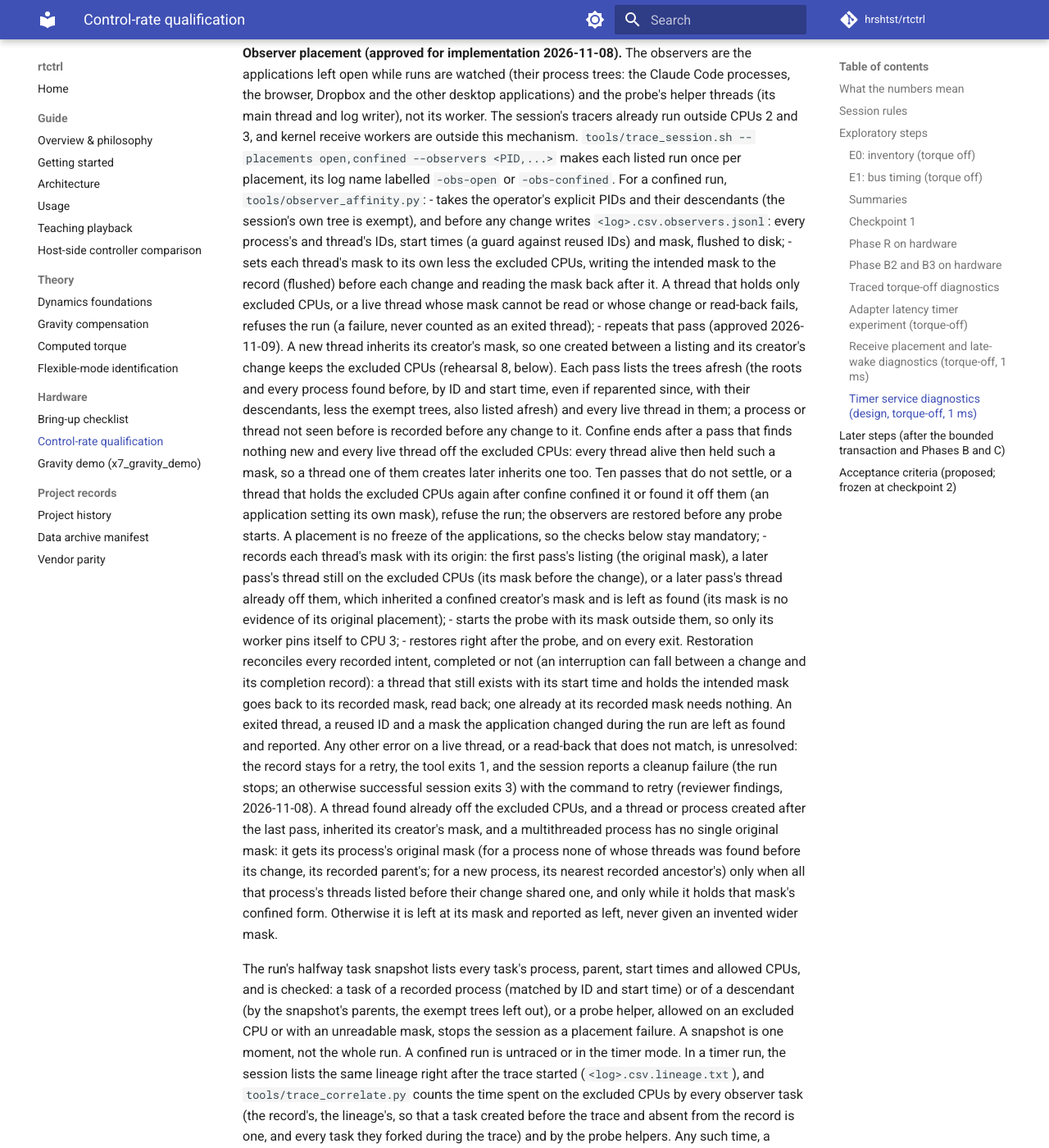
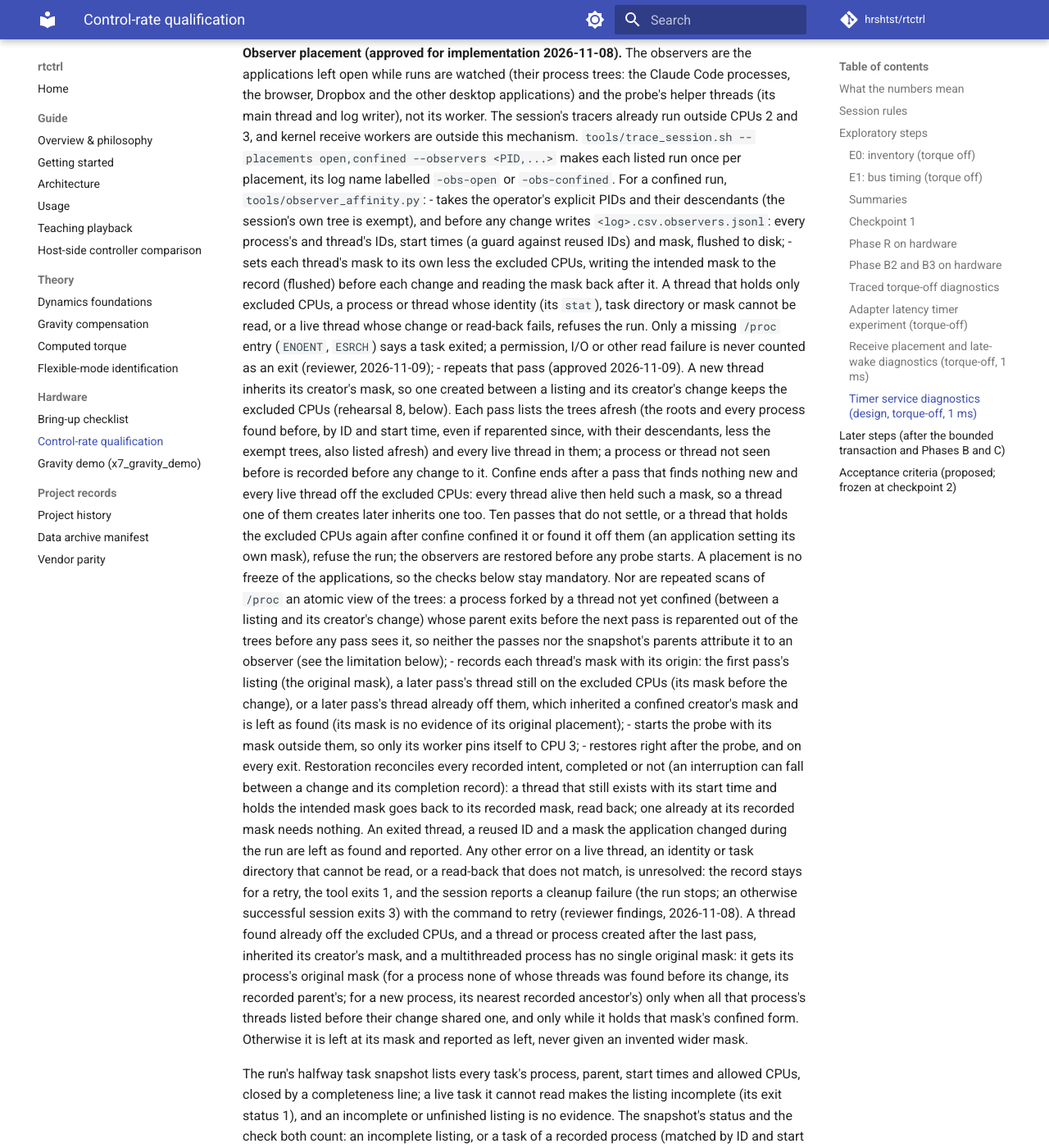
Before and after one commit to hrshtst/rtctrl, an MkDocs documentation site: the page built from docs/hardware/control-rate.md, in a window 1280 px wide and 1400 px high, scrolled down 29790 px. Shown: the whole window at 82% size. Built offline with MkDocs 1.6.1 and Material for MkDocs 9.7.7, drawn with Linux system fonts in a browser that asks for light colours; comment, search, counter and statistics services are not loaded; some of the changed text lies outside the part shown.

Commit message:
docs: unreadable tasks fail the placement, and its ancestry limitation
control-rate.md: a process or thread whose identity, task directory or
mask cannot be read refuses confine and leaves restore unresolved, only a
missing /proc entry being an exit; the snapshot's completeness line and
status, an incomplete lineage being no evidence; and the limitation of the
placement evidence: repeated scans are no atomic view, a descendant
reparented out of the trees unseen is attributed by nothing but a fork the
trace recorded, so a passing confined run shows the attributable observer
tasks off CPUs 2 and 3, not every possible descendant isolated.
history.md: the fix's review, the later full runs, and the unexplained
gravity_demo_smoke failure of one full run (it passed five times alone
and in the next full run).

Claude-Session: https://claude.ai/code/session_019n1vHmKvqcQXktHbT1RjBu

```diff
--- a/docs/hardware/control-rate.md
+++ b/docs/hardware/control-rate.md
@@ -1443,9 +1443,12 @@ or `-obs-confined`. For a confined run, `tools/observer_affinity.py`:
   times (a guard against reused IDs) and mask, flushed to disk;
 - sets each thread's mask to its own less the excluded CPUs, writing the
   intended mask to the record (flushed) before each change and reading the
-  mask back after it. A thread that holds only excluded CPUs, or a live
-  thread whose mask cannot be read or whose change or read-back fails,
-  refuses the run (a failure, never counted as an exited thread);
+  mask back after it. A thread that holds only excluded CPUs, a process or
+  thread whose identity (its `stat`), task directory or mask cannot be read,
+  or a live thread whose change or read-back fails, refuses the run. Only a
+  missing `/proc` entry (`ENOENT`, `ESRCH`) says a task exited; a
+  permission, I/O or other read failure is never counted as an exit
+  (reviewer, 2026-11-09);
 - repeats that pass (approved 2026-11-09). A new thread inherits its
   creator's mask, so one created between a listing and its creator's change
   keeps the excluded CPUs (rehearsal 8, below). Each pass lists the trees
@@ -1459,7 +1462,12 @@ or `-obs-confined`. For a confined run, `tools/observer_affinity.py`:
   the excluded CPUs again after confine confined it or found it off them (an
   application setting its own mask), refuse the run; the observers are
   restored before any probe starts. A placement is no freeze of the
-  applications, so the checks below stay mandatory;
+  applications, so the checks below stay mandatory. Nor are repeated scans
+  of `/proc` an atomic view of the trees: a process forked by a thread not
+  yet confined (between a listing and its creator's change) whose parent
+  exits before the next pass is reparented out of the trees before any pass
+  sees it, so neither the passes nor the snapshot's parents attribute it to
+  an observer (see the limitation below);
 - records each thread's mask with its origin: the first pass's listing (the
   original mask), a later pass's thread still on the excluded CPUs (its mask
   before the change), or a later pass's thread already off them, which
@@ -1473,8 +1481,9 @@ or `-obs-confined`. For a confined run, `tools/observer_affinity.py`:
   start time and holds the intended mask goes back to its recorded mask,
   read back; one already at its recorded mask needs nothing. An exited
   thread, a reused ID and a mask the application changed during the run are
-  left as found and reported. Any other error on a live thread, or a
-  read-back that does not match, is unresolved: the record stays for a
+  left as found and reported. Any other error on a live thread, an
+  identity or task directory that cannot be read, or a read-back that does
+  not match, is unresolved: the record stays for a
   retry, the tool exits 1, and the session reports a cleanup failure (the
   run stops; an otherwise successful session exits 3) with the command to
   retry (reviewer findings, 2026-11-08). A thread found already off the
@@ -1488,19 +1497,35 @@ or `-obs-confined`. For a confined run, `tools/observer_affinity.py`:
   reported as left, never given an invented wider mask.
 
 The run's halfway task snapshot lists every task's process, parent, start
-times and allowed CPUs, and is checked: a task of a recorded process
-(matched by ID and start time) or of a descendant (by the snapshot's
-parents, the exempt trees left out), or a probe helper, allowed on an
-excluded CPU or with an unreadable mask, stops the session as a placement
-failure. A snapshot is one moment, not the whole run. A confined run is
+times and allowed CPUs, closed by a completeness line; a live task it cannot
+read makes the listing incomplete (its exit status 1), and an incomplete or
+unfinished listing is no evidence. The snapshot's status and the check both
+count: an incomplete listing, or a task of a recorded process (matched by ID
+and start time) or of a descendant (by the snapshot's parents, the exempt
+trees left out), or a probe helper, allowed on an excluded CPU, stops the
+session as a placement failure. A snapshot is one moment, not the whole
+run. A confined run is
 untraced or in the timer mode. In a timer run, the session lists the same
 lineage right after the trace started (`<log>.csv.lineage.txt`), and
 `tools/trace_correlate.py` counts the time spent on the excluded CPUs by
 every observer task (the record's, the lineage's, so that a task created
 before the trace and absent from the record is one, and every task they
 forked during the trace) and by the probe helpers. Any such time, a missing
-lineage or missing process events fails the analysis. The open runs leave
-the observers as they are, and C2 stays enabled in both placements.
+or incomplete lineage (the session stops before the probe when it cannot list
+one) or missing process events fails the analysis. The open runs leave the
+observers as they are, and C2 stays enabled in both placements.
+
+**Limitation of the placement evidence.** The passes, the snapshot and the
+trace attribute a task to an observer only through what they saw: the
+recorded processes, the parents in a listing, and the fork events of a
+trace. A descendant that left the trees unseen (forked between two passes
+by a thread not yet confined, its parent exiting before the next pass)
+inherited the unconfined mask and is attributed by none of them, unless a
+timer run's trace recorded its fork. A passing confined run therefore shows
+that every observer task these mechanisms could attribute stayed off CPUs 2
+and 3, not that every possible descendant was isolated throughout the run.
+That is enough for the emulator rehearsal (reviewer, 2026-11-09); a stronger
+isolation claim needs a separately reviewed approach.
 The same-session open and confined comparison, with its run count and
 labels, comes to the reviewer before it runs.
 
@@ -1737,8 +1762,12 @@ that process's threads, then changed them; the thread is consistent with
 being created in between, though the untraced record does not date its
 creation. The placement rehearsal is not accepted. Confine now repeats its
 pass, and the checks follow the observers' lineage (above; approved
-2026-11-09). Its implementation comes to the reviewer; then the open and
-confined placement session repeats as attempt 9 in a fresh directory.
+2026-11-09). Its review found unreadable identities and task directories
+taken for exits, in confine, restore and the task listing, and the halfway
+snapshot's status discarded; they now fail, and the ancestry limitation
+above is recorded (review, 2026-11-09). The correction comes to the
+reviewer; then the open and confined placement session repeats as attempt 9
+in a fresh directory.
 Hardware waits for accepted confined-placement and recording evidence. With
 the emulator prepared as above:
 
```
Also changed, not shown: docs/records/history.md (+24 -1 lines).
